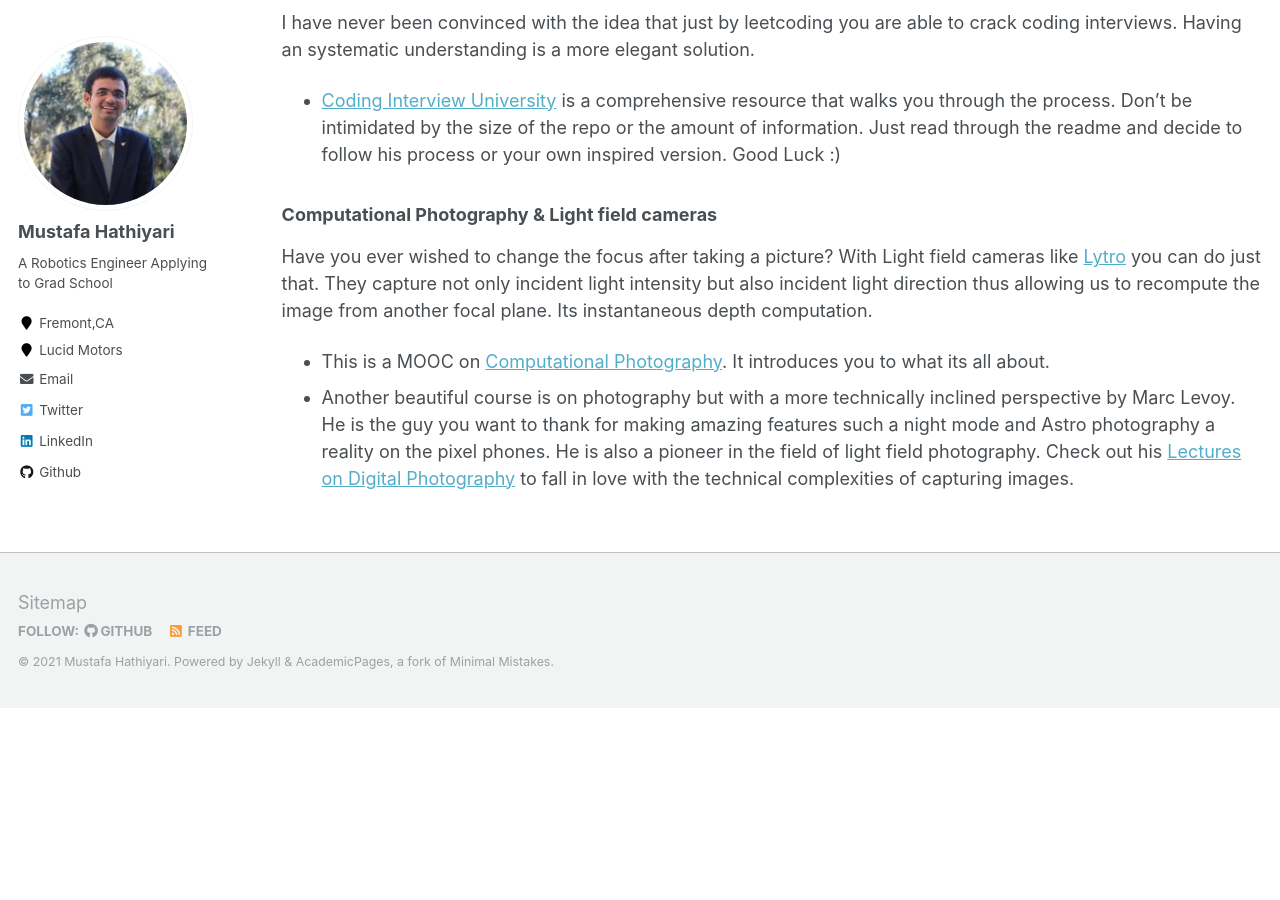
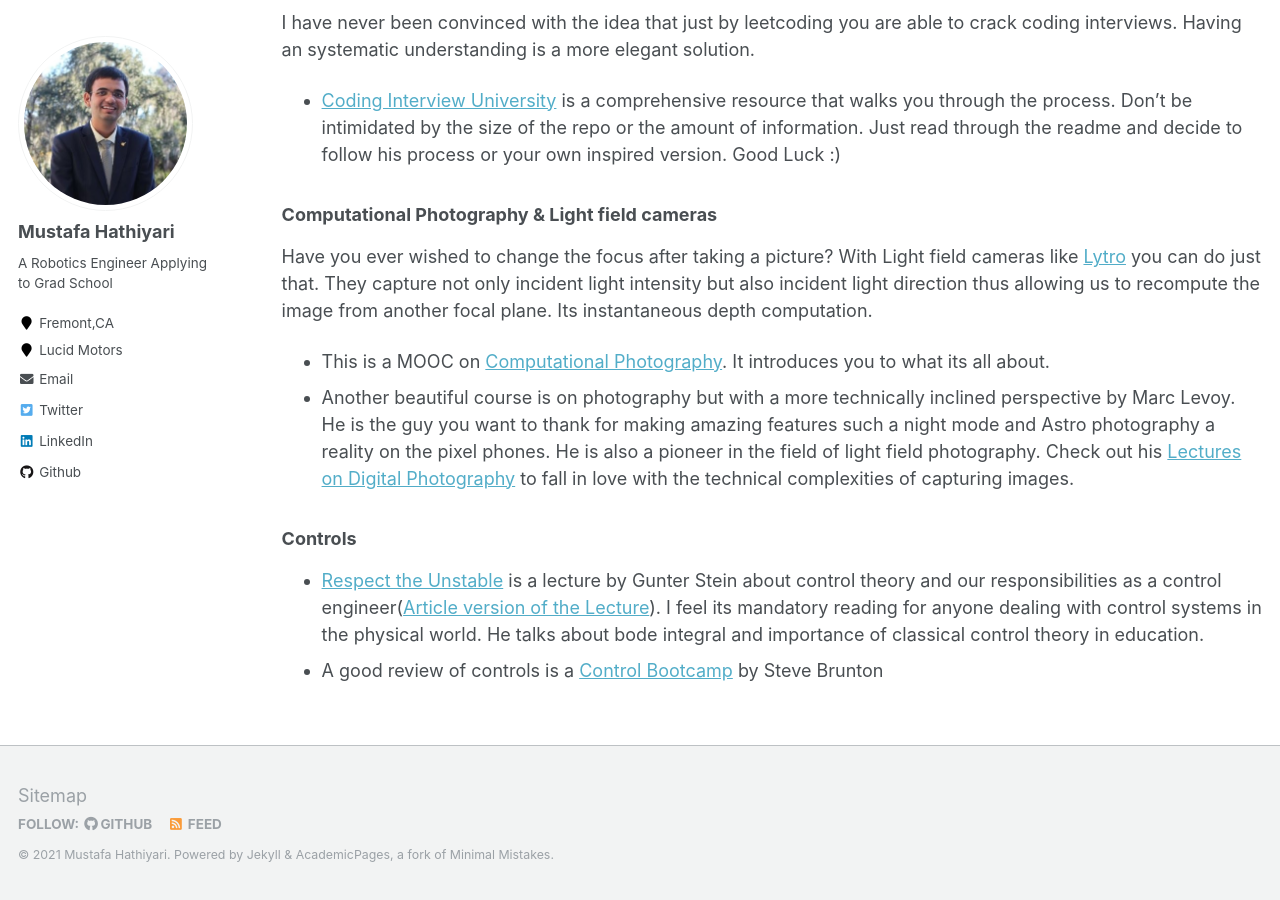
Before and after one commit to mhathiyari/mhathiyari.github.io, a Jekyll site: the page built from _pages/Resources.md, in a window 1280 px wide and 900 px high, scrolled down 585 px. Built offline with Jekyll 4.4.1, drawn with Linux system fonts in a browser that asks for light colours; before the commit the page ends 1293 px from its top, so only the background shows below that.

Commit message:
Added controls resources to Resources

```diff
--- a/_pages/Resources.md
+++ b/_pages/Resources.md
@@ -21,3 +21,7 @@ I have never been convinced with the idea that just by leetcoding you are able t
 Have you ever wished to change the focus after taking a picture? With Light field cameras like [Lytro]( https://en.wikipedia.org/wiki/Lytro)  you can do just that. They capture not only incident light intensity but also incident light direction thus allowing us to recompute the image from another focal plane. Its instantaneous depth computation.
 * This is a  MOOC on [Computational Photography]( https://www.udacity.com/course/computational-photography--ud955). It introduces you to what its all about.
 * Another beautiful course is on photography but with a more technically inclined perspective by Marc Levoy. He is the guy you want to thank for making amazing features such a night mode and Astro photography a reality on the pixel phones. He is also a pioneer in the field of light field photography. Check out his [Lectures on Digital Photography](https://sites.google.com/site/marclevoylectures/home) to fall in love with the technical complexities of capturing images.
+
+### Controls
+* [Respect the Unstable](https://www.youtube.com/watch?v=9Lhu31X94V4&ab_channel=engineeringhistory) is a lecture by Gunter Stein about control theory and our responsibilities as a control engineer([Article version of the Lecture](https://drive.google.com/file/d/1GSehpwxxonx-AkCn5gAO1kyxIM99FuQM/view?usp=sharing)). I feel its mandatory reading for anyone dealing with control systems in the physical world. He talks about bode integral and importance of classical control theory in education.
+* A good review of controls is a [Control Bootcamp]( https://www.youtube.com/watch?v=Pi7l8mMjYVE&list=PLMrJAkhIeNNR20Mz-VpzgfQs5zrYi085m&ab_channel=SteveBrunton) by Steve Brunton
```
